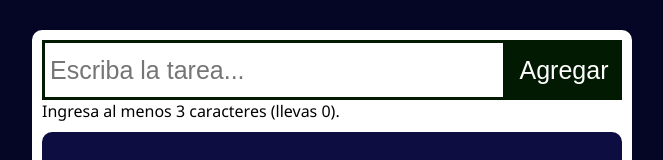
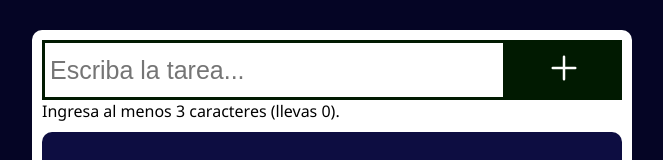
Before and after one commit to GonzaloSantillan-73/aplicacion-de-tareas, a React (Vite) app: page / in a window 1280 px wide. Shown: the top 160 px of the page, without its empty margins (308-971 px from the left). Built offline with nearby package versions, Linux system fonts and the light colour scheme.

Commit message:
Cambie "Agregar" del boton de agregar por un icono "+"

```diff
--- a/src/components/InputTareas.jsx
+++ b/src/components/InputTareas.jsx
@@ -1,5 +1,6 @@
 import React, { useState } from "react";
 import "../styles/InputTareas.css";
+import { IoAddOutline } from "react-icons/io5";
 
 function InputTareas({ agregarTarea }) {
   const [input, setInput] = useState("");
@@ -32,7 +33,7 @@ function InputTareas({ agregarTarea }) {
           autoComplete="off"
         />
         <button className="agregar-tarea" type="submit">
-          Agregar
+          <IoAddOutline size={40}/>
         </button>
       </form>
       <p className="mensaje-error">{error<3?`Ingresa al menos 3 caracteres (llevas ${error}).`:``}</p>
--- a/src/styles/InputTareas.css
+++ b/src/styles/InputTareas.css
@@ -14,10 +14,15 @@
   margin: 0;
 }
 
+.formulario{
+  display: flex;
+}
+
 .agregar-tarea{
   height: 60px;
   width: 20%;
-  border: 2px solid rgb(1, 26, 1);
+  padding: 5px;
+  border: 3px solid rgb(1, 26, 1);
   background-color: rgb(1, 26, 1);
   color: white;
   font-size: 25px;
```
